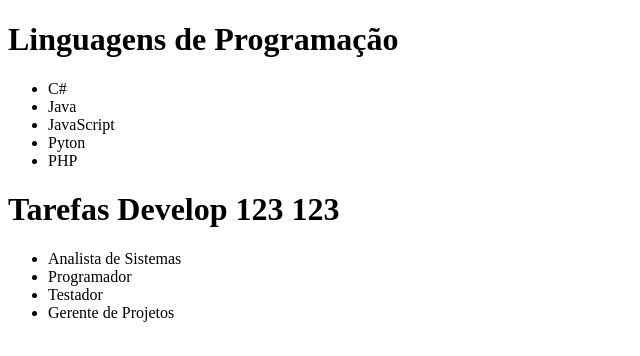
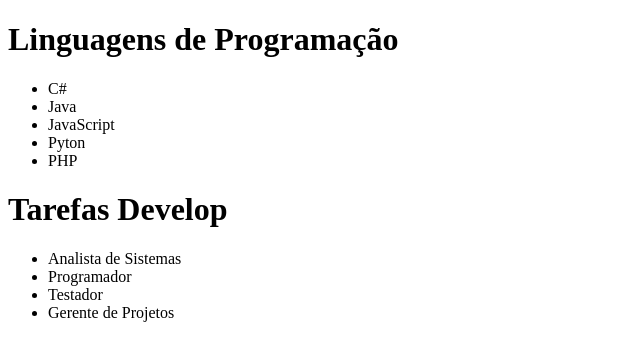
Before and after one commit to gildiasfrota/cursogit, a plain HTML site: page src/index.html in a window 1280 px wide. Shown: the whole page, without its empty margins (0-640 px from the left). Drawn offline with Linux system fonts and the light colour scheme.

Commit message:
Ajustes 1

```diff
--- a/src/index.html
+++ b/src/index.html
@@ -18,7 +18,7 @@
         </ul>
     </div>
     <div>
-        <h1>Tarefas Develop 123 123</h1>
+        <h1>Tarefas Develop</h1>
         <ul>
             <li>Analista de Sistemas</li>
             <li>Programador</li>
```
